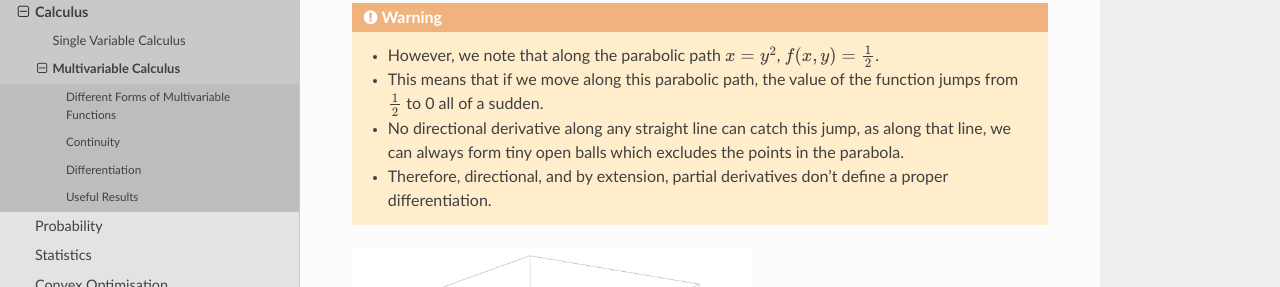
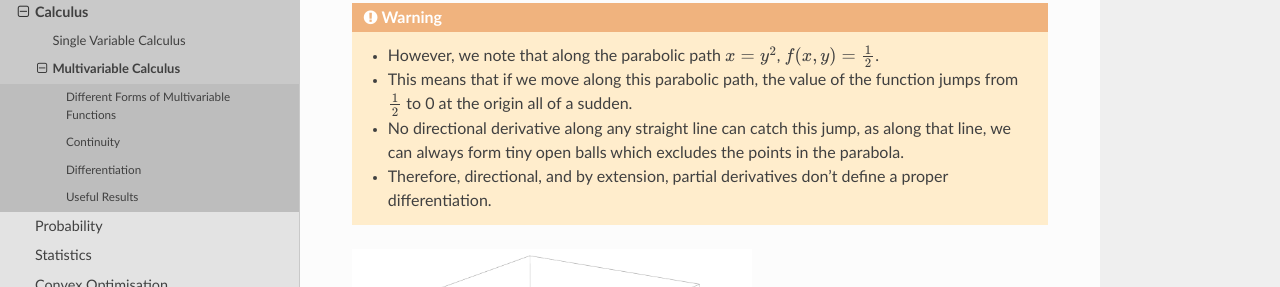
Before and after one commit to uselesstechjunks/leetcode, a Sphinx documentation site: the page built from docs/source/math/calc3/multi.rst, in a window 1280 px wide and 900 px high, scrolled down 2878 px. Shown: the part 164-451 px from the top of the window. Built offline with Sphinx 7.4.7 and the Read the Docs theme 2.0.0, drawn with Linux system fonts in a browser that asks for light colours.

Commit message:
Update multi.rst

```diff
--- a/docs/source/math/calc3/multi.rst
+++ b/docs/source/math/calc3/multi.rst
@@ -90,7 +90,7 @@ Example
 
 .. warning::
 	* However, we note that along the parabolic path :math:`x=y^2`, :math:`f(x,y)=\frac{1}{2}`.
-	* This means that if we move along this parabolic path, the value of the function jumps from :math:`\frac{1}{2}` to 0 all of a sudden.
+	* This means that if we move along this parabolic path, the value of the function jumps from :math:`\frac{1}{2}` to 0 at the origin all of a sudden.
 	* No directional derivative along any straight line can catch this jump, as along that line, we can always form tiny open balls which excludes the points in the parabola.
 	* Therefore, directional, and by extension, partial derivatives don't define a proper differentiation.
 
```
